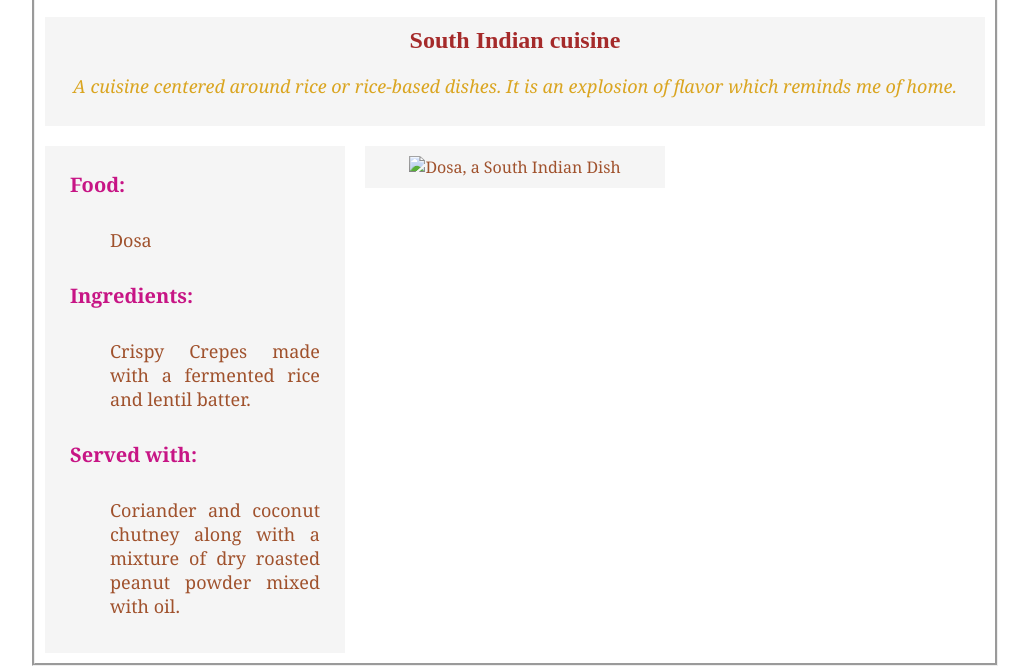
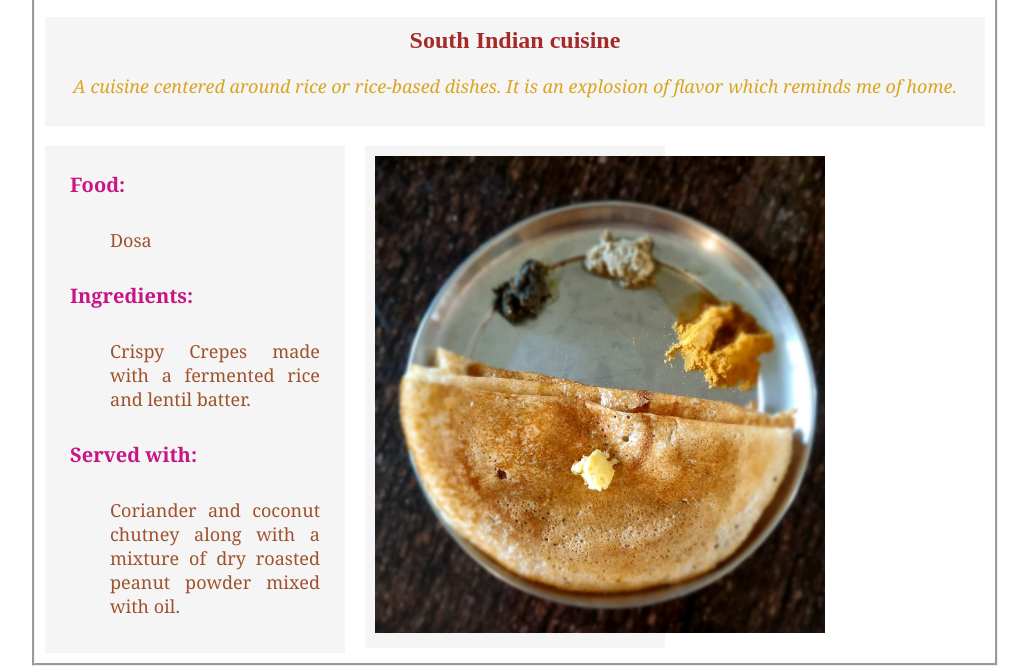
Before and after one commit to adi3s/adi3s.github.io, a plain HTML site: page cuisine.html in a window 1280 px wide. Shown: the part 138-804 px from the top of the page, without its empty margins (125-1154 px from the left). Drawn offline with Linux system fonts and the light colour scheme.

Commit message:
Update cuisine.html

```diff
--- a/cuisine.html
+++ b/cuisine.html
@@ -35,7 +35,7 @@
     		</dl>
 	</article>
 	<article>
-		<img src="images/South Indian - Dosa.jpg" alt="Dosa, a South Indian Dish" width="450">
+		<img src="South Indian - Dosa.jpg" alt="Dosa, a South Indian Dish" width="450">
 	</section>
 </body>
 </html>
```
